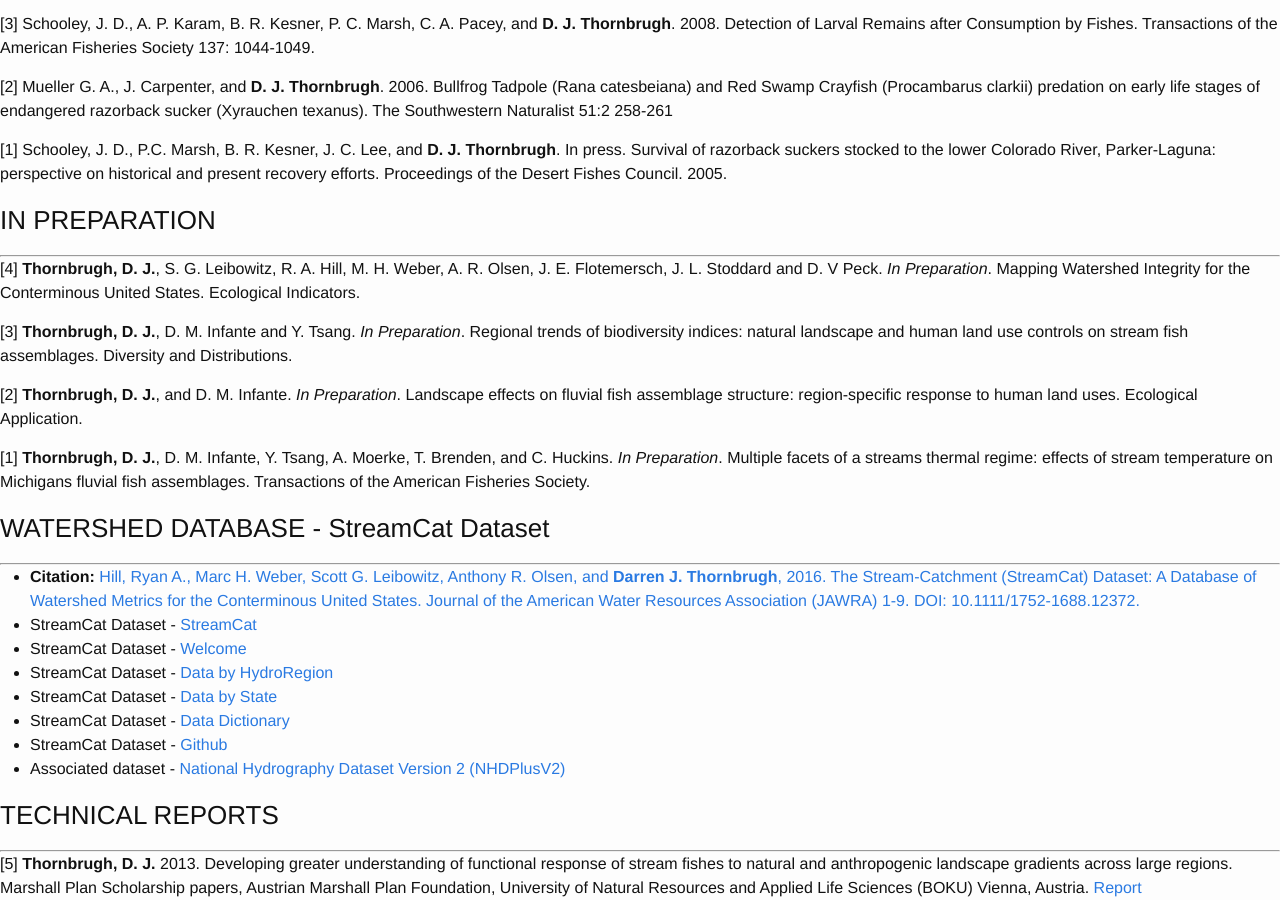
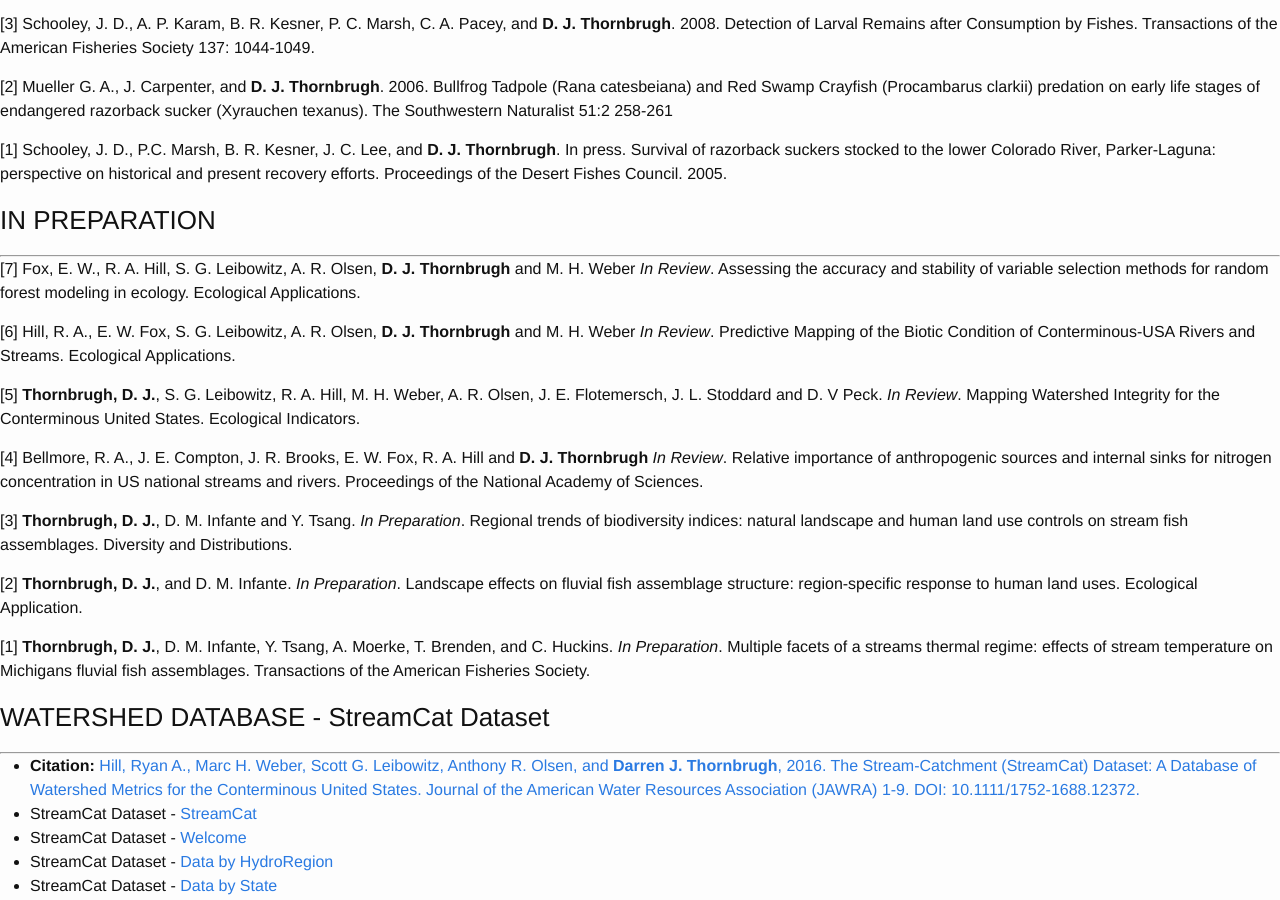
Before and after one commit to dthor/dthor.github.io, a Jekyll site: the page built from publications/publications.md, in a window 1280 px wide and 900 px high, scrolled down 1159 px. Built offline with Jekyll 4.4.1, drawn with Linux system fonts in a browser that asks for light colours; nearby versions of some CDN libraries; some web fonts are replaced.

Commit message:
try from home

```diff
--- a/publications/publications.md
+++ b/publications/publications.md
@@ -33,7 +33,13 @@ permalink: /publications/
 
 ### IN PREPARATION
 ***
-[4] **Thornbrugh, D. J.**, S. G. Leibowitz, R. A. Hill, M. H. Weber, A. R. Olsen, J. E. Flotemersch, J. L. Stoddard and D. V Peck. _In Preparation_. Mapping Watershed Integrity for the Conterminous United States. Ecological Indicators.
+[7] Fox, E. W., R. A. Hill, S. G. Leibowitz, A. R. Olsen, **D. J. Thornbrugh** and M. H. Weber _In Review_. Assessing the accuracy and stability of variable selection methods for random forest modeling in ecology. Ecological Applications.
+
+[6] Hill, R. A., E. W. Fox, S. G. Leibowitz, A. R. Olsen, **D. J. Thornbrugh** and M. H. Weber _In Review_. Predictive Mapping of the Biotic Condition of Conterminous-USA Rivers and Streams. Ecological Applications.
+
+[5] **Thornbrugh, D. J.**, S. G. Leibowitz, R. A. Hill, M. H. Weber, A. R. Olsen, J. E. Flotemersch, J. L. Stoddard and D. V Peck. _In Review_. Mapping Watershed Integrity for the Conterminous United States. Ecological Indicators.
+
+[4] Bellmore, R. A., J. E. Compton, J. R. Brooks, E. W. Fox, R. A. Hill and **D. J. Thornbrugh** _In Review_. Relative importance of anthropogenic sources and internal sinks for nitrogen concentration in US national streams and rivers. Proceedings of the National Academy of Sciences.
 
 [3] **Thornbrugh, D. J.**, D. M. Infante and Y. Tsang. _In Preparation_. Regional trends of biodiversity indices: natural landscape and human land use controls on stream fish assemblages. Diversity and Distributions.
 
```
